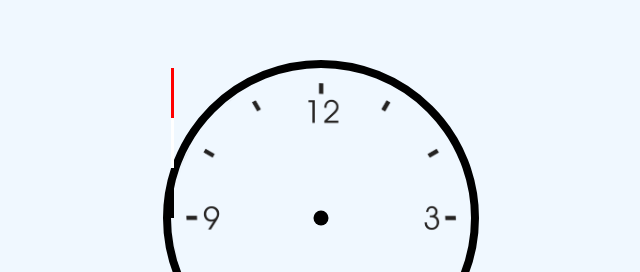
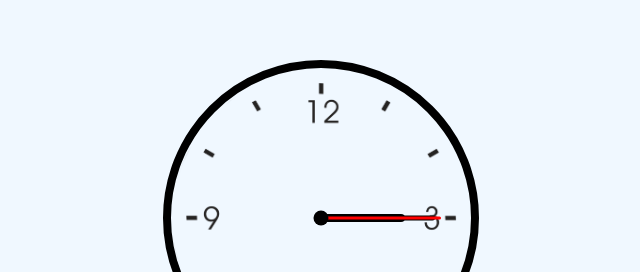
Before and after one commit to mmwihaki/clock, a plain HTML site: page index.html in a window 1280 px wide. Shown: the part 340-612 px from the top of the page, without its empty margins (319-959 px from the left). Drawn offline with Linux system fonts and the light colour scheme.

Commit message:
add hands

```diff
--- a/css/styles.css
+++ b/css/styles.css
@@ -33,23 +33,38 @@ body{
 
 }
 
-#sec{
+
+.hand{
+    /* apply the width */
+    width: 10px;
+    height: 30%;
+    background-color: black;
+    /* apply the height */
+    /* apply the background-color */
     position: absolute;
-    height: 50px;
-    width: 3px;
-    background-color: red;
+    bottom: 50%;
+    left: 50%;
+    transform: translateX(-50%) rotate(90deg);
+    transform-origin: bottom;
+    border-top-left-radius: 7px;
+    border-top-right-radius: 7px;
 }
 
-#hour{
-    position: absolute;
-    height: 150px;
-    width: 3px;
-    background-color: black;
+#hour {
+width: 8px;
+height: 28%;
+background-color: #000;
 }
 
-#min{
-    position: absolute;
-    height: 100px;
-    width: 3px;
-    background-color: white;
+#minute {
+width: 5px;
+height: 38%;
+background-color: #000;
 }
+
+
+#second {
+width: 3px;
+height: 40%;
+background-color: #ff0000;
+}
--- a/index.html
+++ b/index.html
@@ -8,9 +8,9 @@
 </head>
 <body>
     <div id="clock" class="clock">
-        <div id="hour"></div>
-        <div id="min"></div>
-        <div id="sec"></div>
+        <div id="hour" class="hand"></div>
+        <div id="minute" class="hand"></div>
+        <div id="second" class="hand"></div>
     </div>
 </body>
 </html>
```
